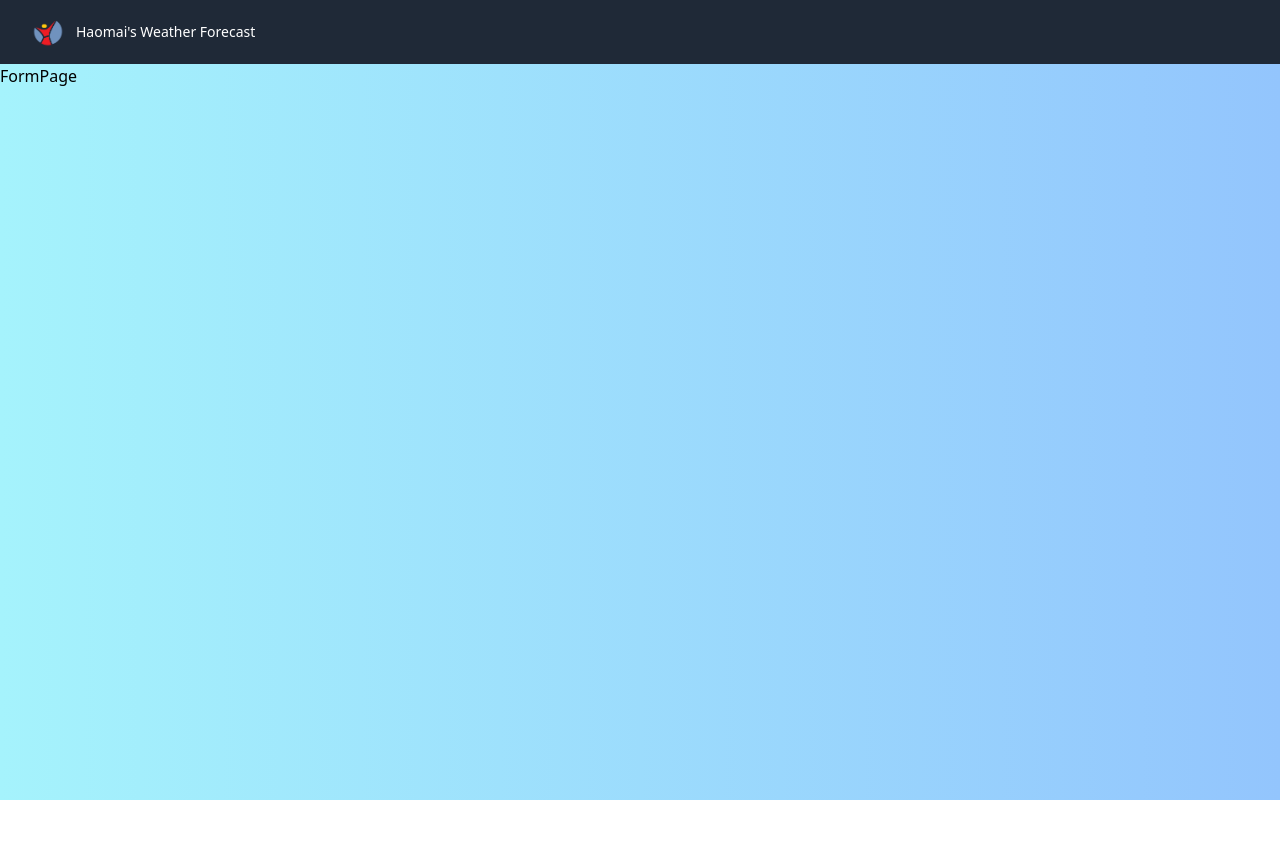
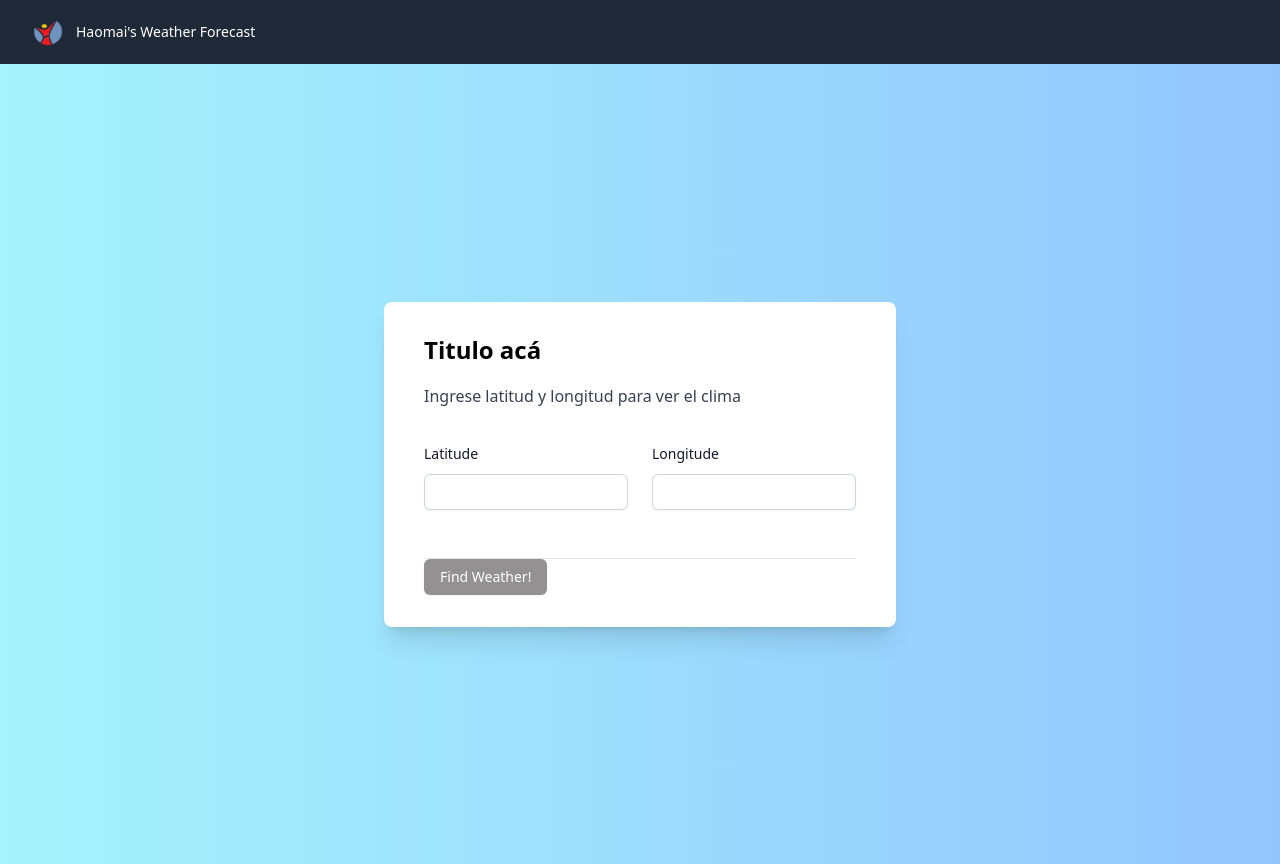
Before and after one commit to Picoquio/weather-app-haomai, a React (Vite) app: page / in a window 1280 px wide. Before the commit the page ends 800 px from the top, so only its background shows below. Built offline with nearby package versions, Linux system fonts and the light colour scheme.

Commit message:
avances varios

```diff
--- a/package.json
+++ b/package.json
@@ -12,6 +12,8 @@
   "dependencies": {
     "react": "^18.2.0",
     "react-dom": "^18.2.0",
+    "react-hook-form": "^7.51.5",
+    "react-hot-toast": "^2.4.1",
     "react-router-dom": "^6.23.1"
   },
   "devDependencies": {
--- a/src/Pages/FormPage.tsx
+++ b/src/Pages/FormPage.tsx
@@ -1,5 +1,106 @@
+import { useState } from "react";
+import { SubmitHandler, useForm } from "react-hook-form";
+import toast, { Toaster } from 'react-hot-toast';
+import { useNavigate } from "react-router-dom";
+import { IWeatherArguments } from "../api/interfaces";
+import { GetWeather } from "../api/openWeatherMap";
+import { LoadingSpinner } from "../components/LoadingSpinner";
+
 export const FormPage = () => {
+  const [loadingRequest, setLoadingRequest] = useState<boolean>(false);
+
+  const navigate = useNavigate();
+
+  const {
+    register,
+    handleSubmit,
+    watch,
+    formState: { errors, isValid },
+  } = useForm<IWeatherArguments>({
+    mode: "onChange",  // This ensures that validation is checked on each input change
+  })
+
+  const onSubmit: SubmitHandler<IWeatherArguments> = async (data) => {
+    setLoadingRequest(true);
+    const weatherResponse = await GetWeather(data);
+    setLoadingRequest(false);
+
+    if (weatherResponse.hasError) {
+      notifyFetchError();
+      return;
+    }
+    navigateToWeatherPage();
+  }
+
+  const notifyFetchError = () => {
+    return toast.error('Error while fetching weather data')
+  }
+
+  const navigateToWeatherPage = () => {
+    navigate('/weather-details');
+  };
+
   return (
-    <div>FormPage</div>
+    <div className='flex items-center justify-center min-h-screen '>
+      <div className='w-full max-w-lg px-10 py-8 mx-auto bg-white rounded-lg shadow-xl'>
+        <div className='max-w-md mx-auto space-y-6'>
+
+          <h2 className="text-2xl font-bold">Titulo acá</h2>
+
+          <div className='text-base leading-3'>
+            <p className='font-normal text-gray-700'>Ingrese latitud y longitud para ver el clima</p>
+          </div>
+
+
+          {/* Form */}
+          <form onSubmit={handleSubmit(onSubmit)}>
+            <div className="border-b border-gray-900/10 pb-12">
+              <div className="mt-10 grid grid-cols-1 gap-x-6 gap-y-8 sm:grid-cols-6">
+                <div className="sm:col-span-3">
+                  <label htmlFor="latitude" className="block text-sm font-medium leading-6 text-gray-900">Latitude</label>
+                  <div className="mt-2">
+                    <input
+                      {...register("latitude", { required: true, max: 90, min: -90 })}
+                      type="number"
+                      id="latitude"
+                      step="any"
+                      className={`${errors.latitude ? "errorInput" : "normalInput"}`} />
+                    {errors.latitude?.type === 'max' && <p className="text-red-600">Max value: 90</p>}
+                    {errors.latitude?.type === 'min' && <p className="text-red-600">Min value: -90</p>}
+                    {errors.latitude?.type === 'required' && <p className="text-red-600">Latitude is required</p>}
+                  </div>
+                </div>
+                <div className="sm:col-span-3">
+                  <label htmlFor="longitude" className="block text-sm font-medium leading-6 text-gray-900">Longitude</label>
+                  <div className="mt-2">
+                    <input
+                      {...register("longitude", { required: true, max: 180, min: -180 })}
+                      type="number"
+                      id="longitude"
+                      step="any"
+                      className={`${errors.longitude ? "errorInput" : "normalInput"}`} />
+                    {errors.longitude?.type === 'max' && <p className="text-red-600">Max value: 180</p>}
+                    {errors.longitude?.type === 'min' && <p className="text-red-600">Min value: -180</p>}
+                    {errors.longitude?.type === 'required' && <p className="text-red-600">Longitude is required</p>}
+                  </div>
+                </div>
+              </div>
+            </div>
+            <div className="flex flex-row gap-2 align-middle content-center">
+              <button
+                disabled={!isValid || loadingRequest}
+                type="submit"
+                className="inline-flex items-center justify-center whitespace-nowrap rounded-md text-sm font-medium transition-colors focus-visible:outline-none focus-visible:ring-1 focus-visible:ring-ring disabled:pointer-events-none disabled:opacity-50 bg-stone-800 text-white shadow hover:bg-primary/90 h-9 px-4 py-2">Find Weather!</button>
+              {loadingRequest && <LoadingSpinner />}
+
+            </div>
+          </form>
+
+          {/* Fin form */}
+
+        </div>
+      </div>
+      <Toaster />
+    </div>
   )
 }
--- /dev/null
+++ b/src/api/interfaces.ts
@@ -0,0 +1,66 @@
+export enum WeatherUnits {
+    STANDARD = 'standard',
+    METRIC = 'metric',
+    IMPERIAL = 'imperial'
+
+}
+
+export interface IWeatherArguments {
+    longitude: number;
+    latitude: number;
+    units?: WeatherUnits
+}
+
+export interface WeatherAPIResponse {
+    coord:      Coord;
+    weather:    Weather[];
+    base:       string;
+    main:       Main;
+    visibility: number;
+    wind:       Wind;
+    clouds:     Clouds;
+    dt:         number;
+    sys:        Sys;
+    timezone:   number;
+    id:         number;
+    name:       string;
+    cod:        number;
+}
+
+export interface Clouds {
+    all: number;
+}
+
+export interface Coord {
+    lon: number;
+    lat: number;
+}
+
+export interface Main {
+    temp:       number;
+    feels_like: number;
+    temp_min:   number;
+    temp_max:   number;
+    pressure:   number;
+    humidity:   number;
+    sea_level:  number;
+    grnd_level: number;
+}
+
+export interface Sys {
+    sunrise: number;
+    sunset:  number;
+}
+
+export interface Weather {
+    id:          number;
+    main:        string;
+    description: string;
+    icon:        string;
+}
+
+export interface Wind {
+    speed: number;
+    deg:   number;
+    gust:  number;
+}
--- /dev/null
+++ b/src/api/openWeatherMap.ts
@@ -0,0 +1,42 @@
+import { useFetch } from "../hooks/useFetch";
+import { IWeatherArguments, WeatherAPIResponse, WeatherUnits } from "./interfaces";
+
+interface APICallObject {
+    data: WeatherAPIResponse | null;
+    hasError: boolean;
+    error: any;
+}
+
+export const GetWeather = async (location: IWeatherArguments): Promise<APICallObject> => {
+    const { latitude, longitude, units = WeatherUnits.METRIC } = location;
+    const API_KEY: string = 'ae707004547c71c83013586552ae3f57';
+    const url: string = `https://api.openweathermap.org/data/2.5/weather?lat=${latitude}&lon=${longitude}&units=${units}&appid=${API_KEY}`;
+    console.log(url)
+
+    try {
+        const response = await fetch(url);
+        const weatherInfo: WeatherAPIResponse = await response.json();
+
+        if (!response.ok) {
+            return {
+                data: null,
+                hasError: true,
+                error: response.statusText
+            }
+        }
+
+        return {
+            data: weatherInfo,
+            hasError: false,
+            error: null
+        }
+
+    } catch (error: unknown) {
+        console.log('va error', error)
+        return {
+            data: null,
+            hasError: true,
+            error
+        }
+    }
+}
--- /dev/null
+++ b/src/components/LoadingSpinner.tsx
@@ -0,0 +1,13 @@
+import React from 'react'
+
+export const LoadingSpinner = () => {
+    return (
+        <div role="status">
+            <svg aria-hidden="true" className="w-8 h-8 text-gray-200 animate-spin dark:text-gray-600 fill-blue-600" viewBox="0 0 100 101" fill="none" xmlns="http://www.w3.org/2000/svg">
+                <path d="M100 50.5908C100 78.2051 77.6142 100.591 50 100.591C22.3858 100.591 0 78.2051 0 50.5908C0 22.9766 22.3858 0.59082 50 0.59082C77.6142 0.59082 100 22.9766 100 50.5908ZM9.08144 50.5908C9.08144 73.1895 27.4013 91.5094 50 91.5094C72.5987 91.5094 90.9186 73.1895 90.9186 50.5908C90.9186 27.9921 72.5987 9.67226 50 9.67226C27.4013 9.67226 9.08144 27.9921 9.08144 50.5908Z" fill="currentColor" />
+                <path d="M93.9676 39.0409C96.393 38.4038 97.8624 35.9116 97.0079 33.5539C95.2932 28.8227 92.871 24.3692 89.8167 20.348C85.8452 15.1192 80.8826 10.7238 75.2124 7.41289C69.5422 4.10194 63.2754 1.94025 56.7698 1.05124C51.7666 0.367541 46.6976 0.446843 41.7345 1.27873C39.2613 1.69328 37.813 4.19778 38.4501 6.62326C39.0873 9.04874 41.5694 10.4717 44.0505 10.1071C47.8511 9.54855 51.7191 9.52689 55.5402 10.0491C60.8642 10.7766 65.9928 12.5457 70.6331 15.2552C75.2735 17.9648 79.3347 21.5619 82.5849 25.841C84.9175 28.9121 86.7997 32.2913 88.1811 35.8758C89.083 38.2158 91.5421 39.6781 93.9676 39.0409Z" fill="currentFill" />
+            </svg>
+            <span className="sr-only">Loading...</span>
+        </div>
+    )
+}
--- a/src/components/Navbar.tsx
+++ b/src/components/Navbar.tsx
@@ -9,7 +9,7 @@ export const Navbar = () => {
     };
 
     return (
-        <nav className="bg-gray-800">
+        <nav className="bg-gray-800 sticky top-0">
             <div className="max-w-7xl px-2 sm:px-6 lg:px-8">
                 <div className="relative flex h-16 items-center justify-between">
 
--- /dev/null
+++ b/src/hooks/useFetch.tsx
@@ -0,0 +1,60 @@
+import { useEffect, useState } from "react"
+
+interface IFetchError {
+    code: number;
+    message: string;
+}
+
+interface IFetchState {
+    data: any;
+    isLoading: boolean;
+    hasError: boolean;
+    error: null | IFetchError
+}
+
+export const useFetch = (url: string) => {
+
+    const [state, setState] = useState<IFetchState>({
+        data: null,
+        isLoading: true,
+        hasError: false,
+        error: null
+    })
+
+    useEffect(() => {
+        getFetch();
+    }, [])
+
+
+    const getFetch = async () => {
+        const resp = await fetch(url);
+
+        if (!resp.ok) {
+            setState({
+                data: null,
+                isLoading: false,
+                hasError: true,
+                error: {
+                    code: resp.status,
+                    message: resp.statusText
+                }
+            });
+
+            return;
+        }
+
+        const data = resp.json;
+        setState({
+            data: data,
+            isLoading: false,
+            hasError: false,
+            error: null
+        })
+    }
+
+    return {
+        data: state.data,
+        isLoading: state.isLoading,
+        hasError: state.hasError
+    }
+}
--- a/src/index.css
+++ b/src/index.css
@@ -1,3 +1,12 @@
 @tailwind base;
 @tailwind components;
 @tailwind utilities;
+
+.normalInput {
+    @apply block w-full rounded-md border-0 pl-2 py-1.5 text-gray-900 shadow-sm ring-1 ring-inset ring-gray-300 placeholder:text-gray-400 focus:ring-2 focus:ring-inset focus:ring-indigo-600 sm:text-sm sm:leading-6 outline-none pr-1
+}
+
+.errorInput {
+    @apply block w-full rounded-md border-0 pl-2 py-1.5 text-gray-900 shadow-sm ring-1 ring-inset ring-red-300 placeholder:text-red-400 focus:ring-2 focus:ring-inset focus:ring-red-600 sm:text-sm sm:leading-6 outline-none pr-1
+
+}
--- a/tsconfig.json
+++ b/tsconfig.json
@@ -18,7 +18,8 @@
     "strict": true,
     "noUnusedLocals": false,
     "noUnusedParameters": false,
-    "noFallthroughCasesInSwitch": true
+    "noFallthroughCasesInSwitch": true,
+    "noImplicitAny": false,
   },
   "include": ["src"],
   "references": [{ "path": "./tsconfig.node.json" }]
```
Also changed, not shown: .eslintrc.cjs, src/components/Form.tsx (added), 1 other file (tests, documents, lock files or other folders).
